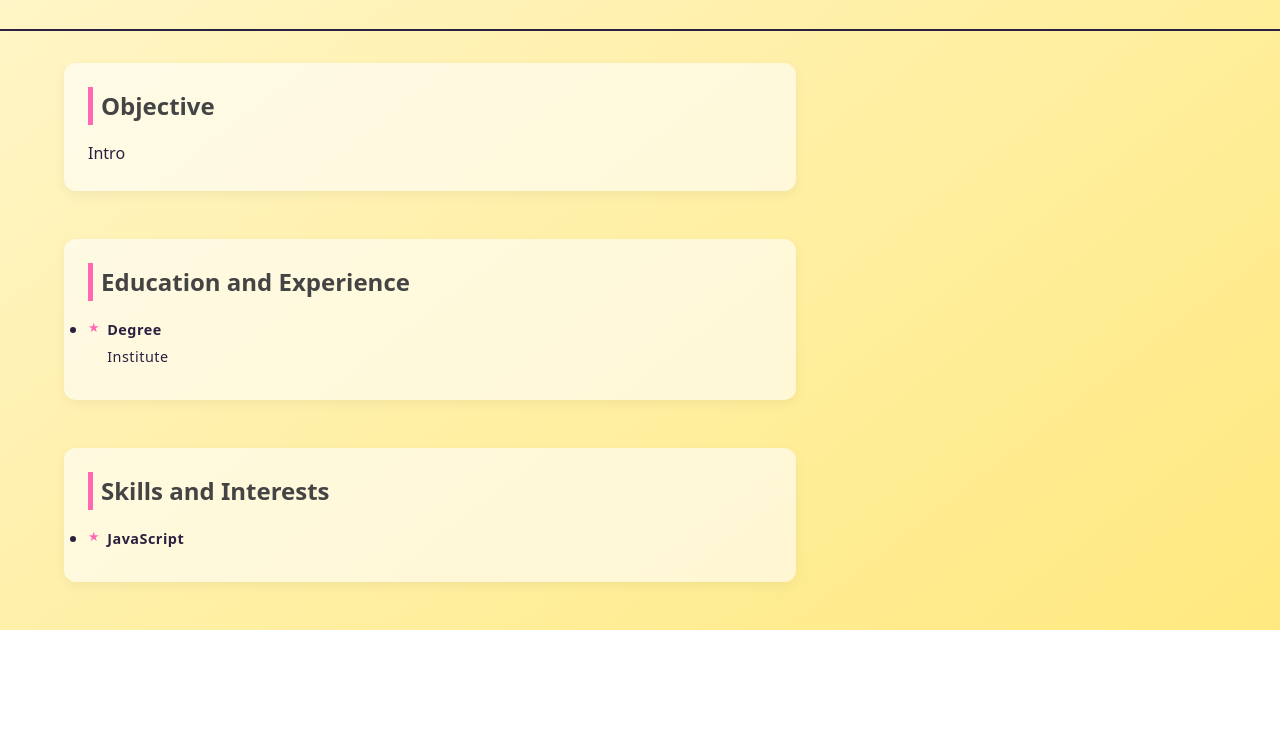
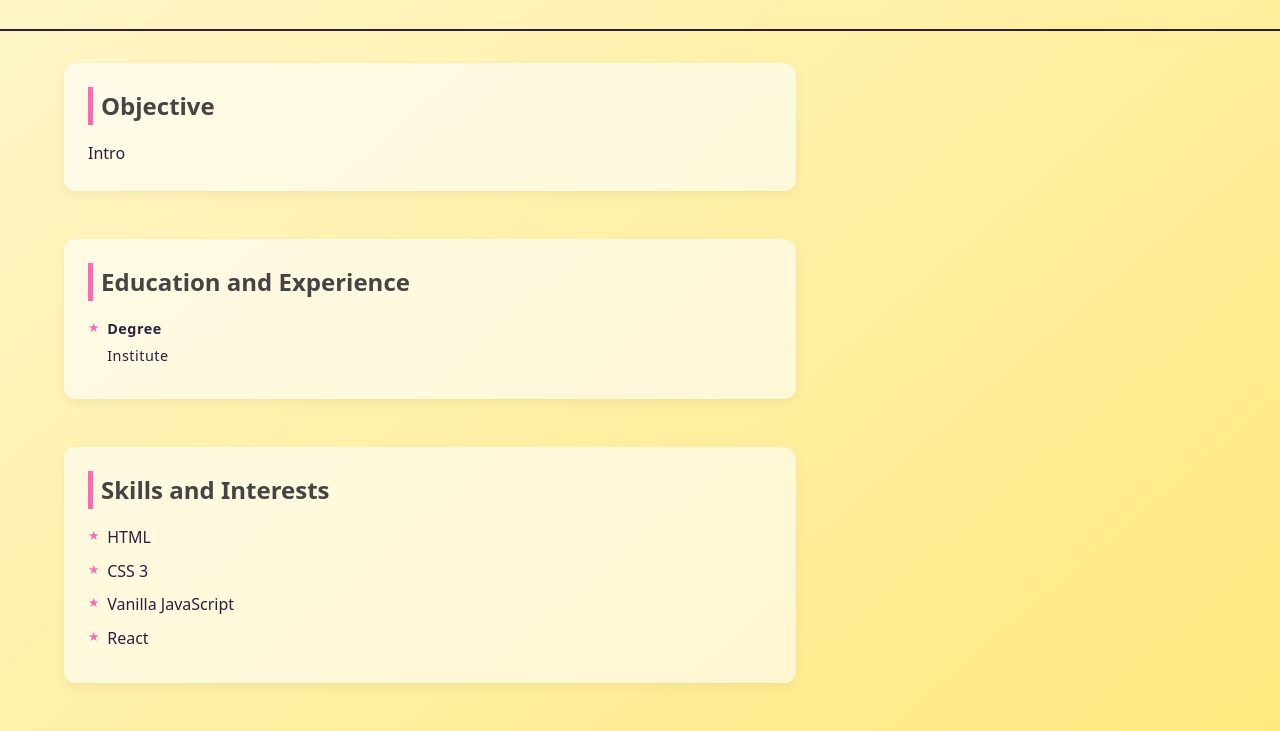
Before and after one commit to kiranxyz/landingpage, a plain HTML site: page index.html in a window 1280 px wide. Shown: the part 365-1096 px from the top of the page. Before the commit the page ends 995 px from the top, so only its background shows below. Drawn offline with Linux system fonts and the light colour scheme.

Commit message:
new skills added, tiile changed and list style set to none

```diff
--- a/index.html
+++ b/index.html
@@ -3,7 +3,7 @@
 <head>
   <meta charset="UTF-8">
   <meta name="viewport" content="width=device-width, initial-scale=1.0">
-  <title>My Resume V1.0</title>
+  <title>Resume V1.0</title>
   <link rel="stylesheet" href="style.css">
 </head>
 <body>
@@ -41,7 +41,10 @@
     <section class="skills">
       <h2>Skills and Interests</h2>
       <ul>
-        <li><h3>JavaScript</h3></li>
+        <li>HTML</li>
+        <li>CSS 3</li>
+        <li>Vanilla JavaScript</li>
+        <li>React</li>
       </ul>
     </section>
 
--- a/style.css
+++ b/style.css
@@ -118,6 +118,10 @@ main section:hover {
   transform: translateY(-5px);
 }
 
+li {
+  list-style-type: none;
+}
+
 
 section li {
   margin: 0.5rem 0;
```
